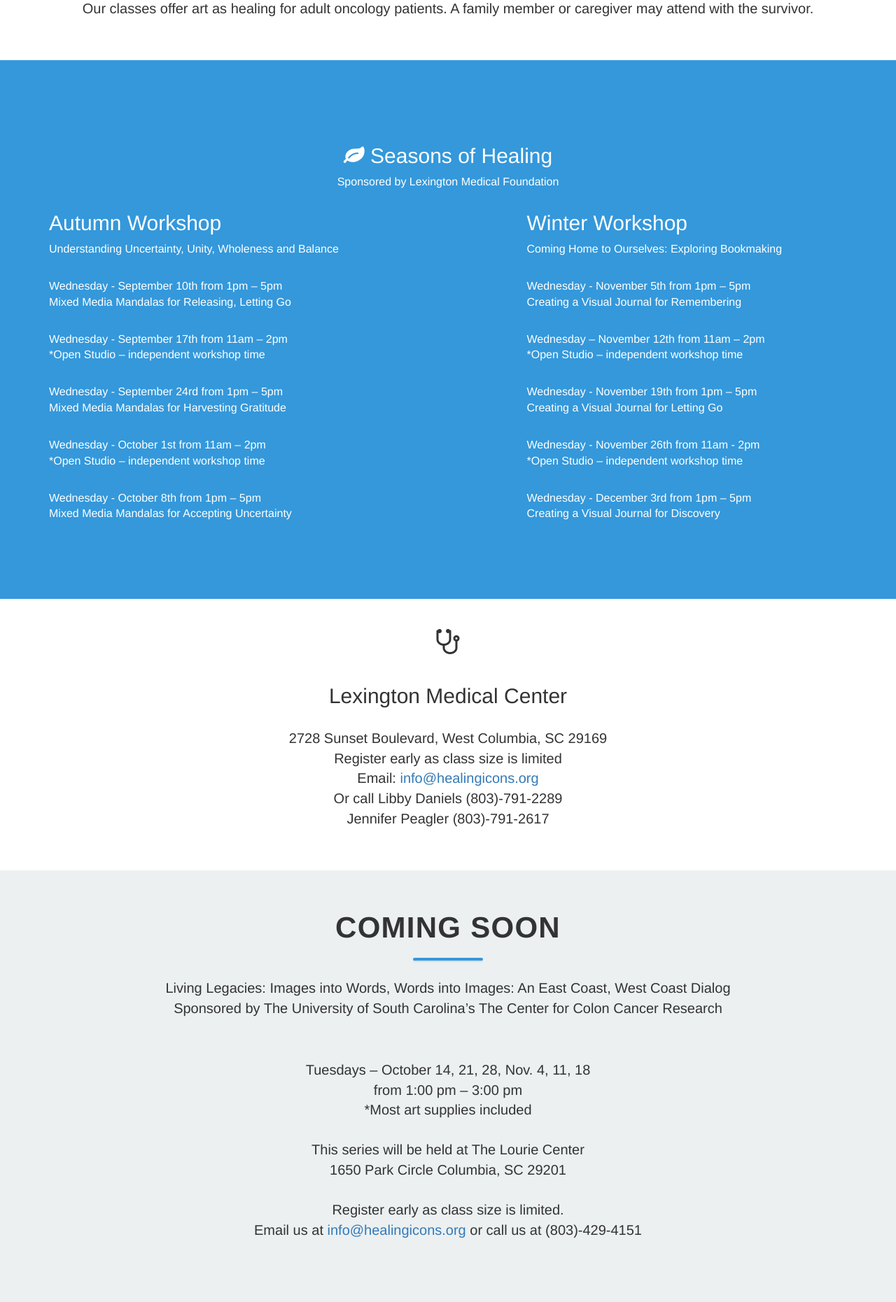
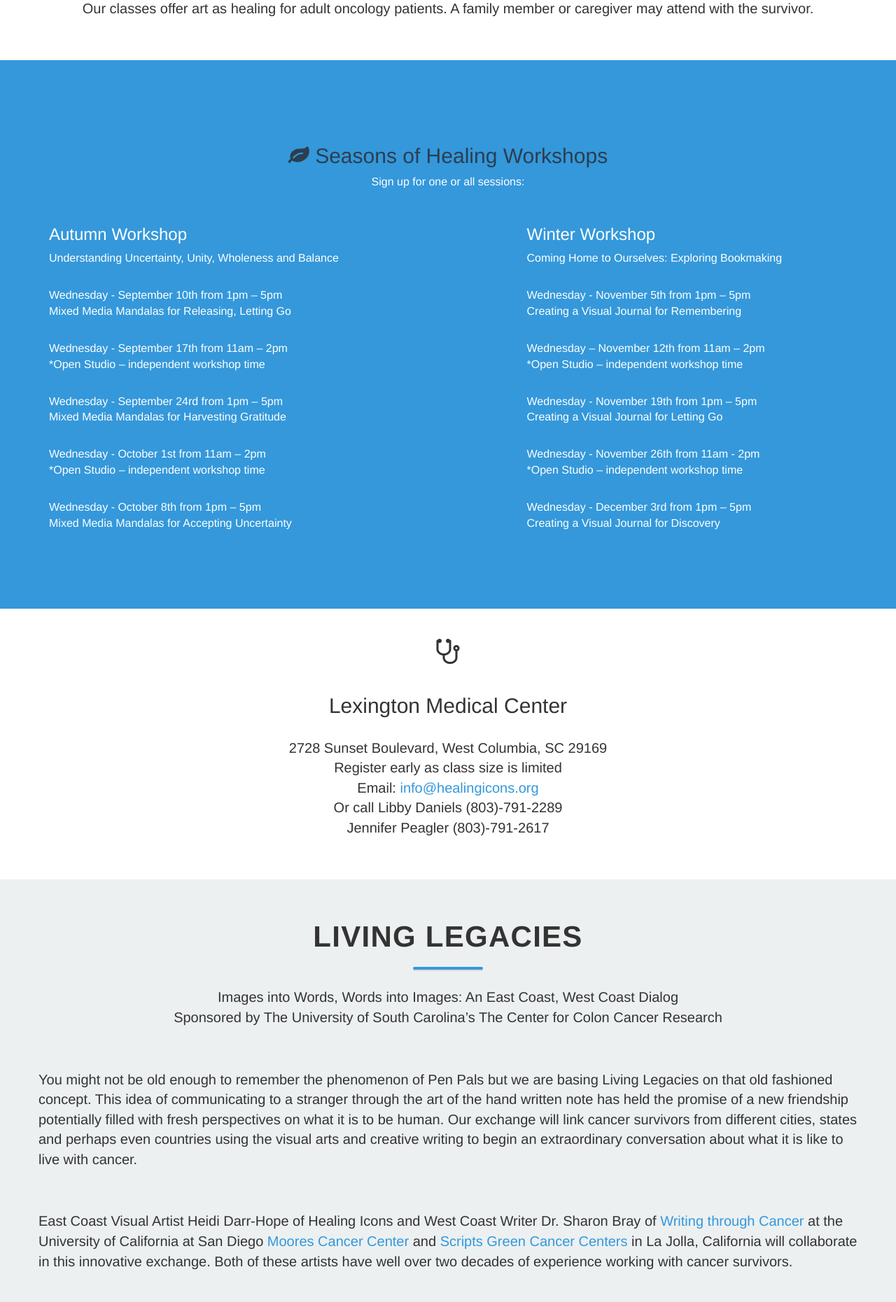
Before and after one commit to MerlethePearl/healing_app, a Rails app: page /schedule in a window 1280 px wide. Shown: the part 275-2136 px from the top of the page at 70% size. Run offline with Rails 7, Linux system fonts and the light colour scheme; style sheets or scripts are compiled from the project's sources; some libraries are stand-ins or nearby versions; some web fonts are replaced.

Commit message:
css changes home page

```diff
--- a/app/assets/stylesheets/bootstrap_and_customization.css.scss
+++ b/app/assets/stylesheets/bootstrap_and_customization.css.scss
@@ -123,6 +123,10 @@
 
 
 .wrapper h2 {
+  color:#2c3e50;
+}
+
+.wrapper h3 {
   color:#fff;
 }
 
@@ -177,6 +181,12 @@
   margin-bottom:60px;
 }
 
+.section-description-1 {
+    text-align:left;
+    font-size:20px;
+    font-weight:400;
+  margin-bottom:60px;
+}
 .subsection-title{
     text-align:center;
     margin-top:80px;
@@ -223,7 +233,7 @@
 }
 
 .team-member:hover .member-details {
-    background:#5CC9DF;
+    background:#2980b9;
     color:#fff;
 }
 
@@ -598,7 +608,7 @@
 .headline {
   display: block;
   margin: 10px 0 25px 0;
-  border-bottom: 1px dotted #e4e9f0;
+
 }
 .headline h2,
 .headline h3,
@@ -608,18 +618,22 @@
   padding-bottom: 5px;
   display: inline-block;
   border-bottom: 2px solid #95a5a6;
+  text-transform:uppercase;
 }
 .headline h2 {
   font-size: 23px;
+  text-transform:uppercase;
 
 }
 
 .headline-md h2 {
   font-size: 21px;
+  text-transform:uppercase;
 }
 
 .headline-md {
   margin-bottom: 15px;
+  text-transform:uppercase;
 }
 
 
--- a/app/views/layouts/_footer.html.erb
+++ b/app/views/layouts/_footer.html.erb
@@ -21,7 +21,7 @@
 
 
 <div class="col-md-4">
-<div class="headline"><h2>Info</h2></div>
+<div class="headline"><h2>Learn More</h2></div>
 <p><%= link_to "FAQs", faqs_path %></p>
 <p><%= link_to "Request a Speaker", speaker_path %></p>
 <p><%= link_to "Press", press_path %></p>
@@ -38,7 +38,7 @@
 
 <div class="col-md-4 md-margin-bottom-40">
 
-<div class="headline"><h2>Monthly Newsletter</h2></div>
+<div class="headline"><h2>Monthly News</h2></div>
 <p>Subscribe to our newsletter and stay up to date with the latest news and class schedules!</p>
 <form class="footer-subsribe">
 <div class="input-group">
--- a/app/views/pages/home.html.erb
+++ b/app/views/pages/home.html.erb
@@ -229,7 +229,7 @@
           <div class="col-sm-7 scrollimation fade-left">
 
             <div class="member-details">
-              <p>Lorem Ipsum is simply dummy text of the printing and typesetting industry.Lorem Ipsum is simply dummy text of the printing and typesetting industry.</p>
+              <p>"Looking forward to this class each week was the highlight of my cancer agenda!!  The atmosphere Heidi created was so very peaceful and her gentle encouragement allowed me to begin to release a half century of "junk".</p>
 
 
             </div>
@@ -249,7 +249,7 @@
           <div class="col-sm-7 col-sm-pull-2 scrollimation fade-right">
 
             <div class="member-details">
-              <p>Lorem Ipsum is simply dummy text of the printing and typesetting industry.Lorem Ipsum is simply dummy text of the printing and typesetting industry.</p>
+              <p>"The fellowship is so uplifting. I feel I have a devoted, dependable, loving and encouraging family. To be accepted as I am, has given me a chance to grow – not only creatively, but spiritually, too."</p>
 
 
             </div>
@@ -269,7 +269,7 @@
           <div class="col-sm-7 scrollimation fade-left">
 
             <div class="member-details">
-              <p>Lorem Ipsum is simply dummy text of the printing and typesetting industry.Lorem Ipsum is simply dummy text of the printing and typesetting industry.</p>
+              <p>"These art and healing classes provided me with much needed support and enjoyment. Fellowship came through our learning that art has healing powers. We all realized we were just as afraid of Art as we were of our cancer! All that changed very quickly!"</p>
 
 
             </div>
--- a/app/views/pages/schedule.html.erb
+++ b/app/views/pages/schedule.html.erb
@@ -14,11 +14,11 @@
 	<div class="wrapper">
       <div class="container">
         <div class="row">
-<center><h2><i class="fa fa-leaf"></i> Seasons of Healing</h2></center>
-<center><p>Sponsored by Lexington Medical Foundation</p></center>
-
+<center><h2><i class="fa fa-leaf"></i> Seasons of Healing Workshops</h2></center>
+<center><p>Sign up for one or all sessions:</p></center>
+<br>
 <div class="col-sm-7">
-<h2>Autumn Workshop</h2>
+<h3>Autumn Workshop</h3>
 <p>Understanding Uncertainty, Unity, Wholeness and Balance</p>
 <br>
 <p>Wednesday - September 10th from 1pm – 5pm<br>
@@ -38,7 +38,7 @@
 </div>
 
 <div class="col-sm-5">
-<h2>Winter Workshop</h2>
+<h3>Winter Workshop</h3>
 <p>Coming Home to Ourselves: Exploring Bookmaking</p>
 <br>
 <p>Wednesday - November 5th from 1pm – 5pm<br>
@@ -71,7 +71,7 @@
 <p class="section-description">
 2728 Sunset Boulevard, West Columbia, SC 29169<br>
 Register early as class size is limited<br>
-Email: <a href="mailto:info@healingicons.org" class="">info@healingicons.org</a><br>
+Email: <a href="mailto:info@healingicons.org" class=""><span class="color-blue">info@healingicons.org</span></a><br>
 Or call Libby Daniels (803)-791-2289<br>
 Jennifer Peagler (803)-791-2617<br>
 </div>
@@ -81,9 +81,20 @@
 <div class="wrap">
 	<div class="container">
 	   <div class="row">
-				<h1 class="section-title">Coming Soon</h1>
-<p class="section-description">Living Legacies: Images into Words, Words into Images: An East Coast, West Coast Dialog<br>
+				<h1 class="section-title">Living Legacies</h1>
+<p class="section-description">Images into Words, Words into Images: An East Coast, West Coast Dialog<br>
 Sponsored by The University of South Carolina’s The Center for Colon Cancer Research</p>
+
+
+<p class="section-description-1">You might not be old enough to remember the phenomenon of Pen Pals but we are basing Living Legacies on that old fashioned concept.  This idea of communicating to a stranger through the art of the hand written note has held the promise of a new friendship potentially filled with fresh perspectives on what it is to be human.  Our exchange will link cancer survivors from different cities, states and perhaps even countries using the visual arts and creative writing to begin an extraordinary conversation about what it is like to live with cancer.</p>
+
+
+
+<p class="section-description-1">East Coast Visual Artist Heidi Darr-Hope of Healing Icons and West Coast Writer Dr. Sharon Bray of <a href="http://sharonbray.net/" class=""><span class="color-blue">Writing through Cancer</span></a> at the University of California at San Diego<a href="http://cancer.ucsd.edu/Pages/default.aspx" class=""><span class="color-blue"> Moores Cancer Center</span></a>  and <a href="http://www.scripps.org/services/cancer-care" class=""><span class="color-blue">Scripts Green Cancer Centers</span></a> in La Jolla, California will collaborate in this innovative exchange.  Both of these artists have well over two decades of experience working with cancer survivors.</p>
+
+
+
+<p class="section-description-1">On the east coast, Healing Icons® will guide participants to create visually from their cancer experience, using collage, and expressive painting techniques.  On the west coast, Sharon Bray will offer expressive writing exercises.  The writers will send their work to the artists who will respond visually to their words.  The artists will send their creations to the writers who will respond accordingly.  Back and forth the creative process will weave.</p>
 
 <p class="section-description">Tuesdays – October 14, 21, 28, Nov. 4, 11, 18<br>
 		from 1:00 pm – 3:00 pm<br>
@@ -92,7 +103,7 @@
 1650 Park Circle   Columbia, SC   29201<br>
 <br>
 Register early as class size is limited.<br>
-Email us at <a href="mailto:info@healingicons.org" class="">info@healingicons.org</a> or call us at (803)-429-4151</p>
+Email us at <a href="mailto:info@healingicons.org" class=""><span class="color-blue">info@healingicons.org</span></a> or call us at (803)-429-4151</p>
 
 </div>
 </div>
@@ -103,7 +114,7 @@
    <br>
    <br>
    <br>
-<div class="headline"><h2>Recent Projects</h2></div>
+<div class="headline"><h2>What we do- it's easy</h2></div>
 <div class="row">
 <div class="col-md-3 col-sm-6">
 <div class="thumbnails thumbnail-style thumbnail-kenburn">
@@ -130,8 +141,8 @@
 </div>
 </div>
 <div class="caption">
-<h4>Personal Mindful Mandalas</h4>
-<p>Using pencil and sometimes paint, we get lost in the process of creating intuitive mandalas.</p>
+<h4>Personal Mandalas</h4>
+<p>Using pencil and sometimes paint, we get lost in the process of creating intuitive and mindful mandalas.</p>
 </div>
 </div>
 </div>
@@ -161,7 +172,7 @@
 </div>
 <div class="caption">
 <h4>Mixed Media Messiness</h4>
-<p>We love to dive into lots of materials, get lost, and follow where the creative process leads us!</p>
+<p>We love to dive into lots of materials, get lost, and follow where the creative process leads us. There is not right or wrong way to creat!</p>
 </div>
 </div>
 </div>
```
